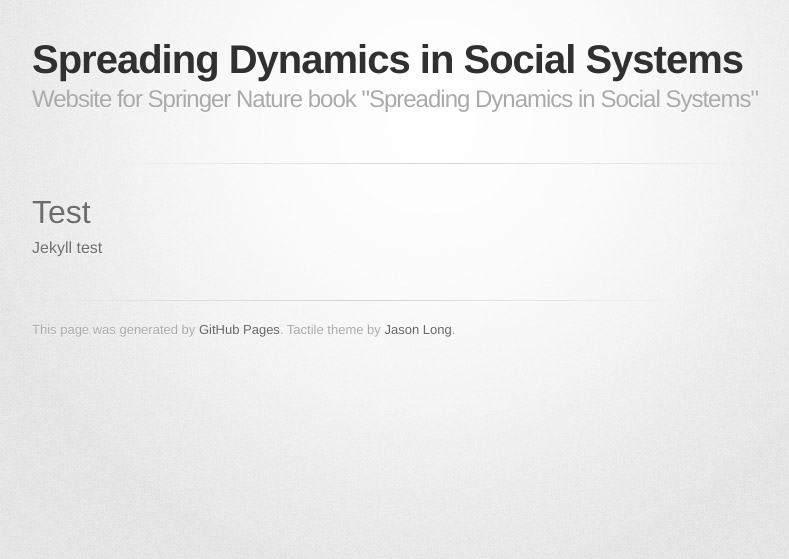
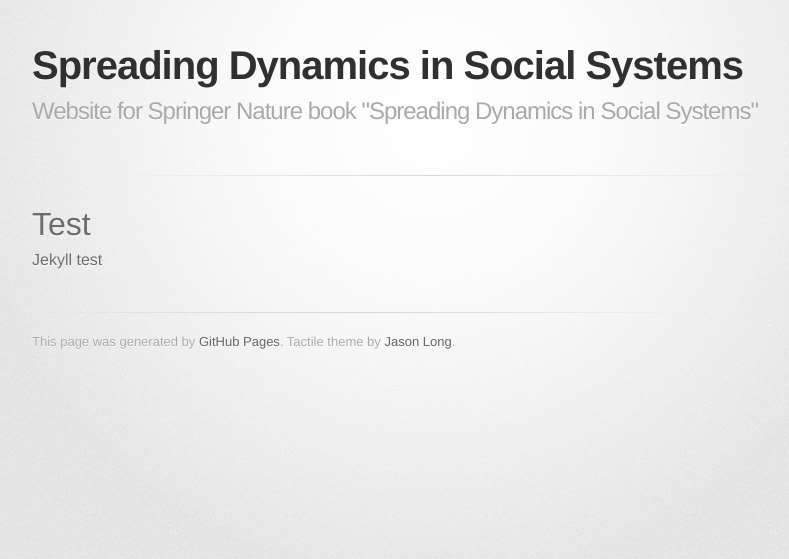
Before and after one commit to socialcontagionbook/socialcontagionbook.github.io, a Jekyll site: the page built from index.md, in a window 1280 px wide. Shown: the top 559 px of the page, without its empty margins (208-997 px from the left). Built offline with Jekyll 4.4.1, drawn with Linux system fonts in a browser that asks for light colours; some web fonts are replaced.

Commit message:
styling h1

```diff
--- a/stylesheets/stylesheet.css
+++ b/stylesheets/stylesheet.css
@@ -69,9 +69,9 @@
 }
 
 header h1 {
-  font-family: 'Chivo', 'Helvetica Neue', Helvetica, Arial, serif;
-  font-size: 40px; font-weight: 900;
-  line-height: 1.2;
+  font-family: 'Avenir Next', 'Avenir', 'Chivo', 'Helvetica Neue', Helvetica, Arial, serif;
+  font-size: 40px; font-weight: 800;
+  line-height: 1.5;
   color: #303030;
   letter-spacing: -1px;
 }
```
